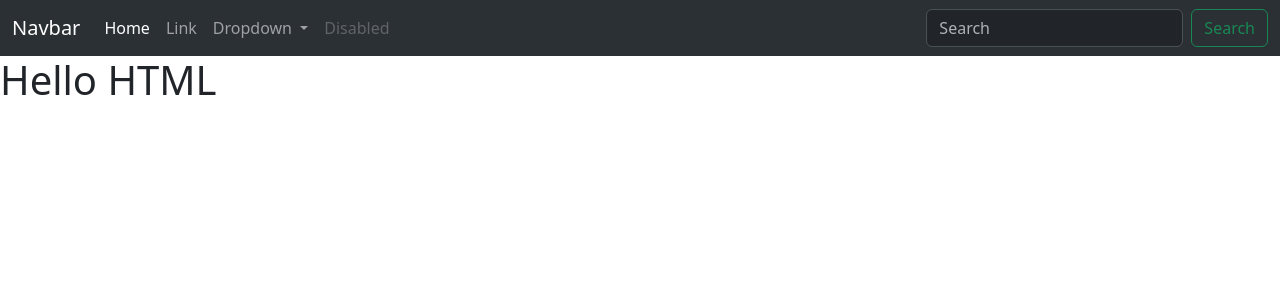
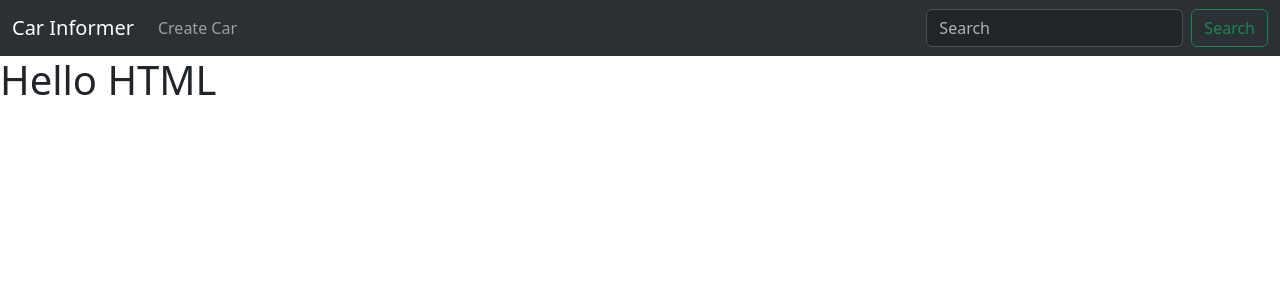
Before and after one commit to marcus-goncalves/udemy-python, a FastAPI app: page / in a window 1280 px wide. Shown: the top 300 px of the page. Run offline with FastAPI, Linux system fonts and the light colour scheme.

Commit message:
feat: designing pages

```diff
--- a/car-info/templates/header.html
+++ b/car-info/templates/header.html
@@ -1,30 +1,14 @@
 <nav class="navbar navbar-expand-lg bg-body-tertiary" data-bs-theme="dark">
   <div class="container-fluid">
-      <a class="navbar-brand" href="#">Navbar</a>
-      <button class="navbar-toggler" type="button" data-bs-toggle="collapse" data-bs-target="#navbarSupportedContent" aria-controls="navbarSupportedContent" aria-expanded="false" aria-label="Toggle navigation">
+    <a class="navbar-brand" href="/cars">Car Informer</a>
+    <button class="navbar-toggler" type="button" data-bs-toggle="collapse" data-bs-target="#navbarSupportedContent"
+      aria-controls="navbarSupportedContent" aria-expanded="false" aria-label="Toggle navigation">
       <span class="navbar-toggler-icon"></span>
     </button>
     <div class="collapse navbar-collapse" id="navbarSupportedContent">
       <ul class="navbar-nav me-auto mb-2 mb-lg-0">
         <li class="nav-item">
-            <a class="nav-link active" aria-current="page" href="#">Home</a>
-          </li>
-          <li class="nav-item">
-            <a class="nav-link" href="#">Link</a>
-          </li>
-          <li class="nav-item dropdown">
-            <a class="nav-link dropdown-toggle" href="#" role="button" data-bs-toggle="dropdown" aria-expanded="false">
-              Dropdown
-            </a>
-            <ul class="dropdown-menu">
-              <li><a class="dropdown-item" href="#">Action</a></li>
-              <li><a class="dropdown-item" href="#">Another action</a></li>
-              <li><hr class="dropdown-divider"></li>
-              <li><a class="dropdown-item" href="#">Something else here</a></li>
-            </ul>
-          </li>
-          <li class="nav-item">
-            <a class="nav-link disabled" aria-disabled="true">Disabled</a>
+          <a class="nav-link" aria-current="page" href="/create">Create Car</a>
         </li>
       </ul>
       <form class="d-flex" role="search">
```
Lines whose indentation alone changed are shown as unchanged.
